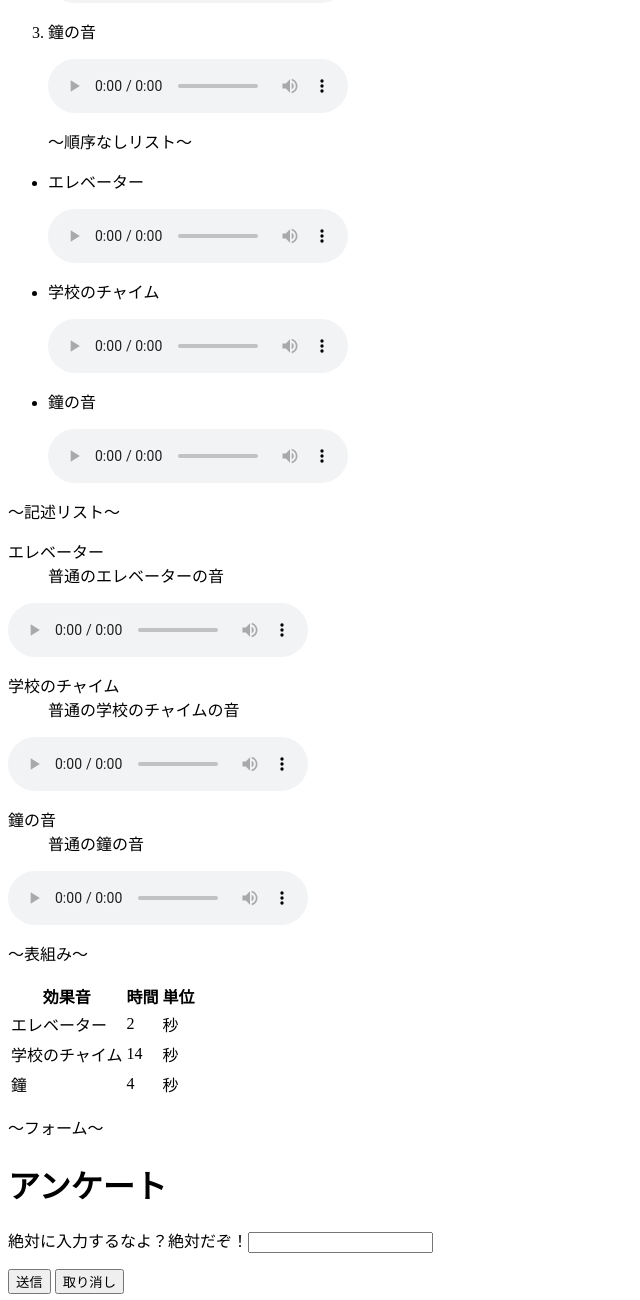
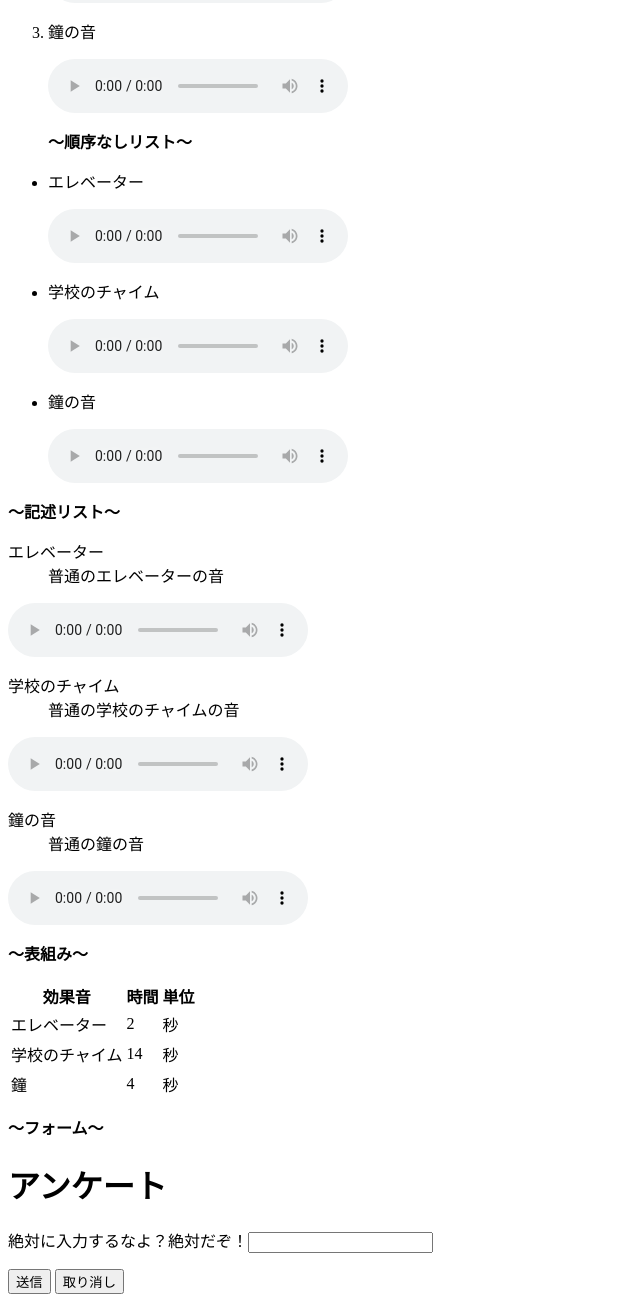
Before and after one commit to Nuyj/web1-5, a plain HTML site: page index.html in a window 1280 px wide. Shown: the part 380-1680 px from the top of the page, without its empty margins (0-640 px from the left). Drawn offline with Linux system fonts and the light colour scheme.

Commit message:
Update index.html

```diff
--- a/index.html
+++ b/index.html
@@ -2,7 +2,7 @@
          <h1>効果音</h1>
 	<p>いろんな<strong>効果音</strong>をお借りしました。<br>ぜひ聞いていってください。</p>
 	<ol>
-		<p>～順序付きリスト～</p>
+		<p><strong>～順序付きリスト～</strong></p>
 		<li>エレベーター</li>
 		<p><audio src="elevater.mp3" controls></audio></p>
 		<li>学校のチャイム</li>
@@ -12,7 +12,7 @@
 
 	</ol>
 <ul>
-		<p>～順序なしリスト～</p>
+		<p><strong>～順序なしリスト～</strong></p>
 		<li>エレベーター</li>
 		<p><audio src="elevater.mp3" controls></audio></p>
 		<li>学校のチャイム</li>
@@ -23,7 +23,7 @@
 	</ul>
 
         <dl>
-		<p>～記述リスト～</p>
+		<p><strong>～記述リスト～</strong></p>
 		<dt>エレベーター</dt><dd>普通のエレベーターの音</dd>
 		<p><audio src="elevater.mp3" controls></audio></p>
 		<dt>学校のチャイム</dt><dd>普通の学校のチャイムの音</dd>
@@ -31,14 +31,14 @@
 		<dt>鐘の音</dt><dd>普通の鐘の音</dd>
 		<p><audio src="bell.mp3" controls></audio></p>
 	</dl>
-		<p>～表組み～</p>
+		<p><strong>～表組み～</strong></p>
 	<table>
 		<tr><th>効果音</th><th>時間</th><th>単位</th></tr>
 		<tr><td>エレベーター</td><td>2</td><td>秒</td><tr>
 		<tr><td>学校のチャイム</td><td>14</td><td>秒</td><tr>
 		<tr><td>鐘</td><td>4</td><td>秒</td></tr>
 	</table>
-	     <p>～フォーム～</p>
+	     <p><strong>～フォーム～</strong></p>
 <h1>アンケート</h1>
 
 	<form id="top" action="#" method="post">
```
